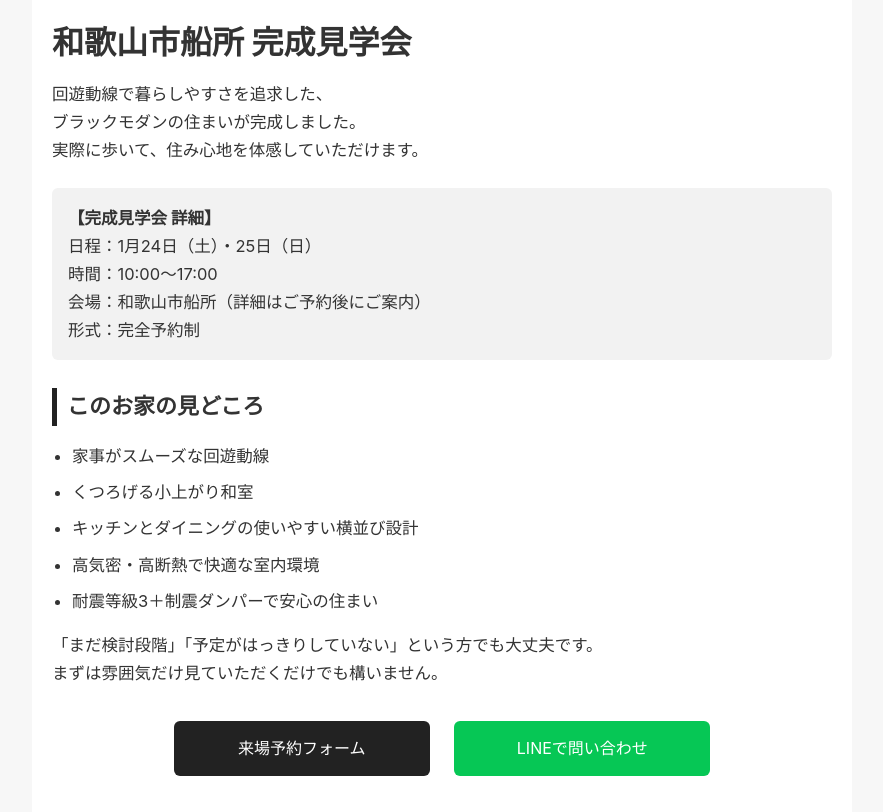
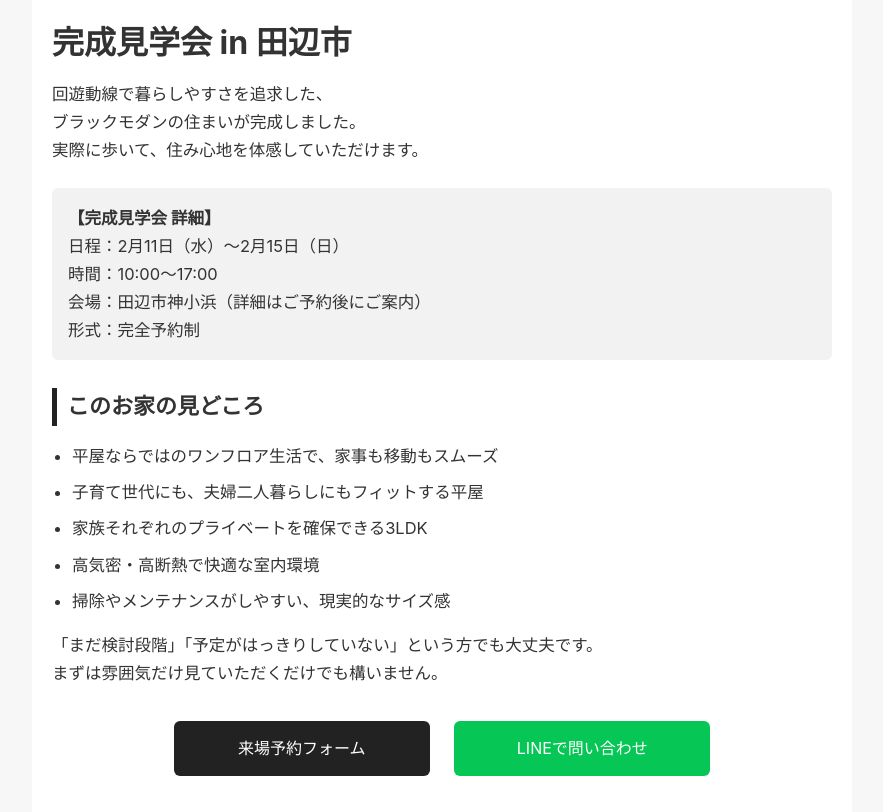
Before and after one commit to mifunekinokuni-gif/event-openhouse, a plain HTML site: page index.html in a window 1280 px wide. Shown: the part 617-1429 px from the top of the page, without its empty margins (198-1081 px from the left). Drawn offline with Linux system fonts and the light colour scheme.

Commit message:
田辺市 完成見学会に更新

```diff
--- a/index.html
+++ b/index.html
@@ -2,9 +2,9 @@
 <html lang="ja">
 <head>
   <meta charset="UTF-8">
-  <title>和歌山市船所 完成見学会｜紀の国住宅</title>
+  <title>完成見学会 in 田辺市｜紀の国住宅</title>
   <meta name="viewport" content="width=device-width, initial-scale=1.0">
-  <meta name="description" content="和歌山市船所で開催する完成見学会。回遊動線・小上がり和室・ブラックモダンの家を体感できます。完全予約制。">
+  <meta name="description" content="田辺市神小浜で開催する完成見学会。暮らしやすさ重視のミニマルライフを体感できます。完全予約制。">
 
   <style>
     body{
@@ -133,7 +133,7 @@
 
     <div class="content">
 
-      <h1>和歌山市船所 完成見学会</h1>
+      <h1>完成見学会 in 田辺市</h1>
 
       <p class="lead">
         回遊動線で暮らしやすさを追求した、<br>
@@ -143,19 +143,19 @@
 
       <div class="info">
         <strong>【完成見学会 詳細】</strong><br>
-        日程：1月24日（土）・25日（日）<br>
+        日程：2月11日（水）～2月15日（日）<br>
         時間：10:00～17:00<br>
-        会場：和歌山市船所（詳細はご予約後にご案内）<br>
+        会場：田辺市神小浜（詳細はご予約後にご案内）<br>
         形式：完全予約制
       </div>
 
       <h2>このお家の見どころ</h2>
       <ul>
-        <li>家事がスムーズな回遊動線</li>
-        <li>くつろげる小上がり和室</li>
-        <li>キッチンとダイニングの使いやすい横並び設計</li>
+        <li>平屋ならではのワンフロア生活で、家事も移動もスムーズ</li>
+        <li>子育て世代にも、夫婦二人暮らしにもフィットする平屋</li>
+        <li>家族それぞれのプライベートを確保できる3LDK</li>
         <li>高気密・高断熱で快適な室内環境</li>
-        <li>耐震等級3＋制震ダンパーで安心の住まい</li>
+        <li>掃除やメンテナンスがしやすい、現実的なサイズ感</li>
       </ul>
 
       <p>
```
